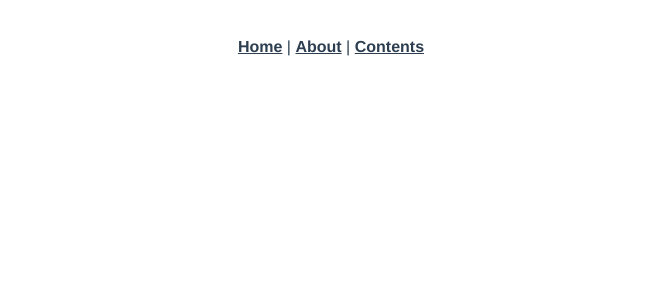
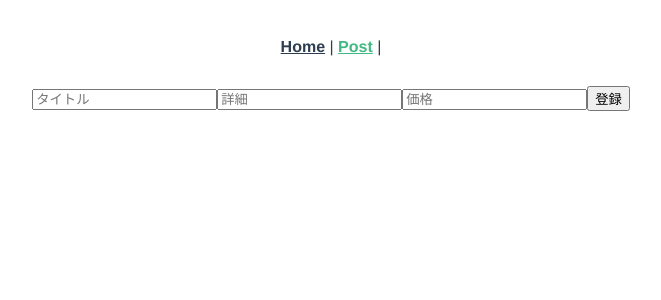
Before and after one commit to sisosyunya/ideal, a Vue app: page /post in a window 1280 px wide. Shown: the top 300 px of the page, without its empty margins (309-970 px from the left). Built offline with nearby package versions, Linux system fonts and the light colour scheme.

Commit message:
second-god

```diff
--- a/src/App.vue
+++ b/src/App.vue
@@ -1,8 +1,7 @@
 <template>
   <div id="nav">
     <router-link to="/">Home</router-link> |
-    <router-link to="/about">About</router-link> |
-    <router-link to="/comntents">Contents</router-link>
+    <router-link to="/post">Post</router-link> |
   </div>
   <router-view/>
 </template>
--- a/src/router/index.js
+++ b/src/router/index.js
@@ -1,5 +1,6 @@
 import { createRouter, createWebHistory } from 'vue-router'
 import Home from '../views/Home.vue'
+import Post from "../views/Post.vue"
 
 const routes = [
   {
@@ -7,6 +8,11 @@ const routes = [
     name: 'Home',
     component: Home
   },
+  {
+    path: '/post',
+    name: 'Post',
+    component: Post
+  }
 ]
 
 const router = createRouter({
--- /dev/null
+++ b/src/views/Post.vue
@@ -0,0 +1,30 @@
+<template>
+    <input v-model="title" placeholder="タイトル" />
+    <input v-model="description" placeholder="詳細" />
+    <input v-model="price" placeholder="価格" type="number" />
+    <button @click="addIdea">登録</button>
+</template>
+
+<script>
+import { addDoc, collection } from "firebase/firestore";
+import { db } from '../main';
+
+export default {
+    name: "Post",
+    data: ()=> ({
+        title: "",
+        description: "",
+        price: null
+    }),
+    methods: {
+        async addIdea() {
+            await addDoc(collection(db, "ideas"), {
+                title: this.title,
+                description: this.description,
+                price: this.price
+            })
+            this.$router.push("/")
+        },
+    }
+}
+</script>
```
